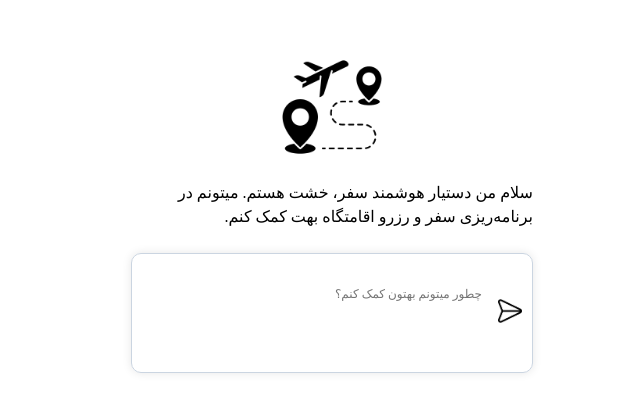
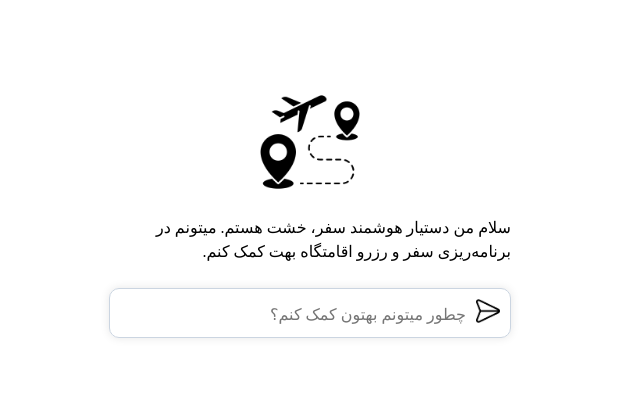
Before and after one commit to khanbaba/khesht_front, a Next.js app: page / in a window 1280 px wide. Shown: the part 173-584 px from the top of the page, without its empty margins (366-1006 px from the left). Built offline with nearby package versions, Linux system fonts and the light colour scheme; a web font is replaced by a local one.

Commit message:
update searchbox

```diff
--- a/components/Common/SearchBox.module.css
+++ b/components/Common/SearchBox.module.css
@@ -9,32 +9,41 @@
     width: 100%;
 }
 
-.searchBox input {
+.searchBox textarea {
+    display: block;
+    width: 100%;
+    position: absolute;
+    margin: 0px;
+    top: 0px;
+    left: 0px;
+    box-sizing: border-box;
+    background-color: transparent;
+    font-family: inherit;
+    font-size: inherit;
+    letter-spacing: inherit;
+    height: 100%;
+    bottom: 0px;
+    overflow: hidden;
+    resize: none;
+    outline: none;
     border: none;
-    outline: none;
-    width: 100%;
-    flex: 1;
-    min-height: 40px;
-    height: auto;
-    margin: 8px;
-    padding: 8px;
-    word-wrap: break-word;
-    white-space: normal;
-    overflow-wrap: break-word;
-    resize: none;
+    padding-inline: 10px;
 }
 
-.searchBox textarea {
-    border: none;
-    outline: none;
+.messageHidden {
+    position: relative;
+    box-sizing: border-box;
     width: 100%;
-    flex: 1;
-    min-height: 24px;
-    line-height: 24px;
-    font-size: 12px;
-    height: auto;
-    margin: 8px;
-    padding: 8px;
-    resize: none;
-    overflow-x: scroll;
+    color: transparent;
+    overflow: hidden;
+    white-space: pre-wrap;
+    overflow-wrap: break-word;
+    border: 1px solid transparent;
+    text-align: start;
 }
+
+.wrapper {
+    position: relative;
+    overflow-y: visible;
+    width: 100%;
+}
--- a/components/Common/SearchBox.tsx
+++ b/components/Common/SearchBox.tsx
@@ -1,10 +1,17 @@
 import styles from "./SearchBox.module.css";
-
+import { useState } from "react";
 export const SearchBox = ({ rightIcon, leftIcon, wrapperStyles }: { rightIcon?: React.ReactNode, leftIcon?: React.ReactNode, wrapperStyles?: React.CSSProperties }) => {
+    const [message, setMessage] = useState('');
+    const placeholder = 'چطور میتونم بهتون کمک کنم؟';
     return (
         <div className={styles.searchBox} style={wrapperStyles}>
             {rightIcon && <div className={styles.rightIcon}>{rightIcon}</div>}
-            <textarea placeholder="چطور میتونم بهتون کمک کنم؟" />
+            <div className={styles.wrapper}>
+                <div className={styles.messageHidden}>
+                    <span style={{ visibility: 'hidden' }}>{message ? message : placeholder}</span>
+                </div>
+                <textarea value={message} onChange={(e) => setMessage(e.target.value)} placeholder={placeholder} />
+            </div>
             {leftIcon && <div className={styles.leftIcon}>{leftIcon}</div>}
         </div>
     )
--- a/components/Home/HomeSection.tsx
+++ b/components/Home/HomeSection.tsx
@@ -9,7 +9,7 @@ export const HomeSection = () => {
                 میتونم در برنامه‌ریزی سفر و رزرو اقامتگاه بهت کمک کنم.
             </div>
             <div style={{ padding: '24px', width: '100%' }}>
-                <SearchBox rightIcon={<img src="send.png" width={24} height={24} alt="search" />} wrapperStyles={{ minHeight: '120px' }} />
+                <SearchBox rightIcon={<img src="send.png" width={24} height={24} alt="search" />} wrapperStyles={{}} />
             </div>
         </div>
     )
```
